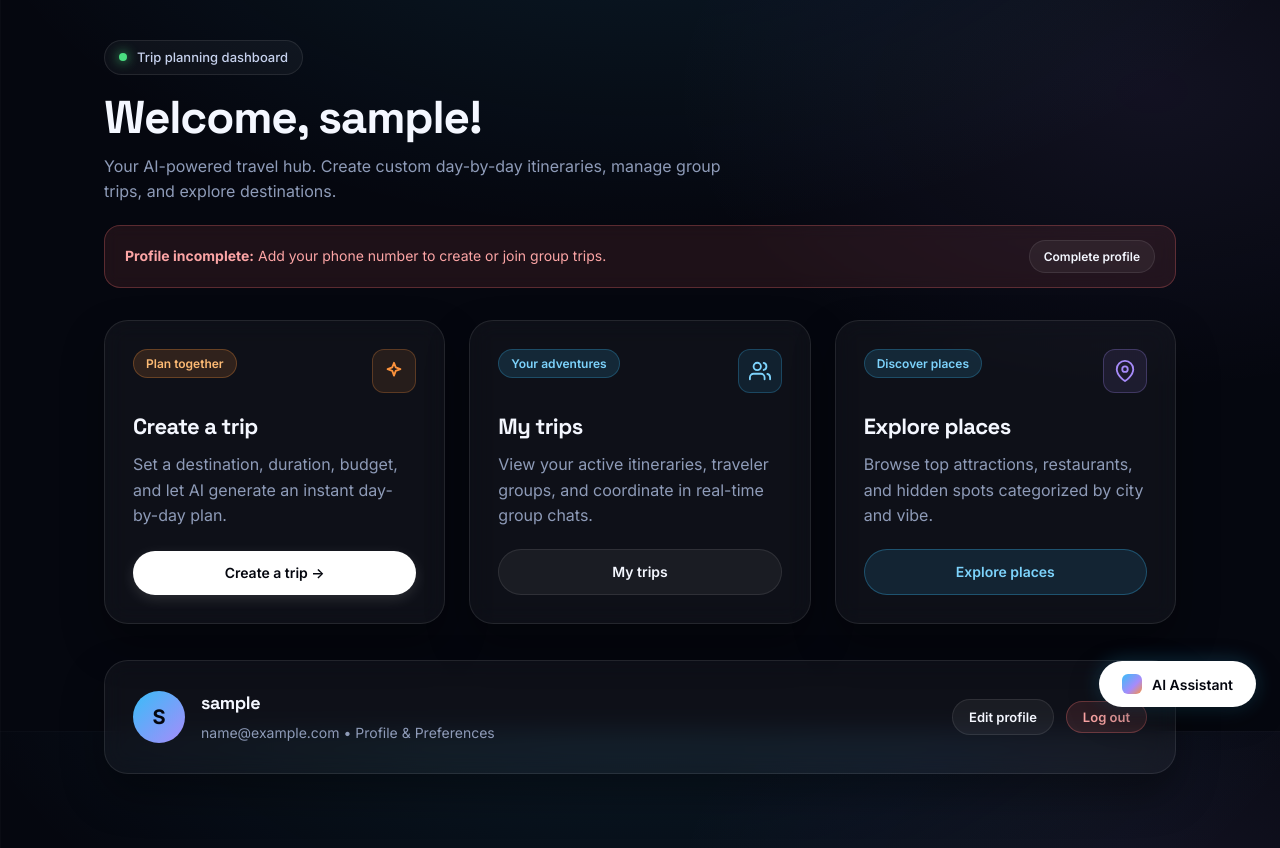
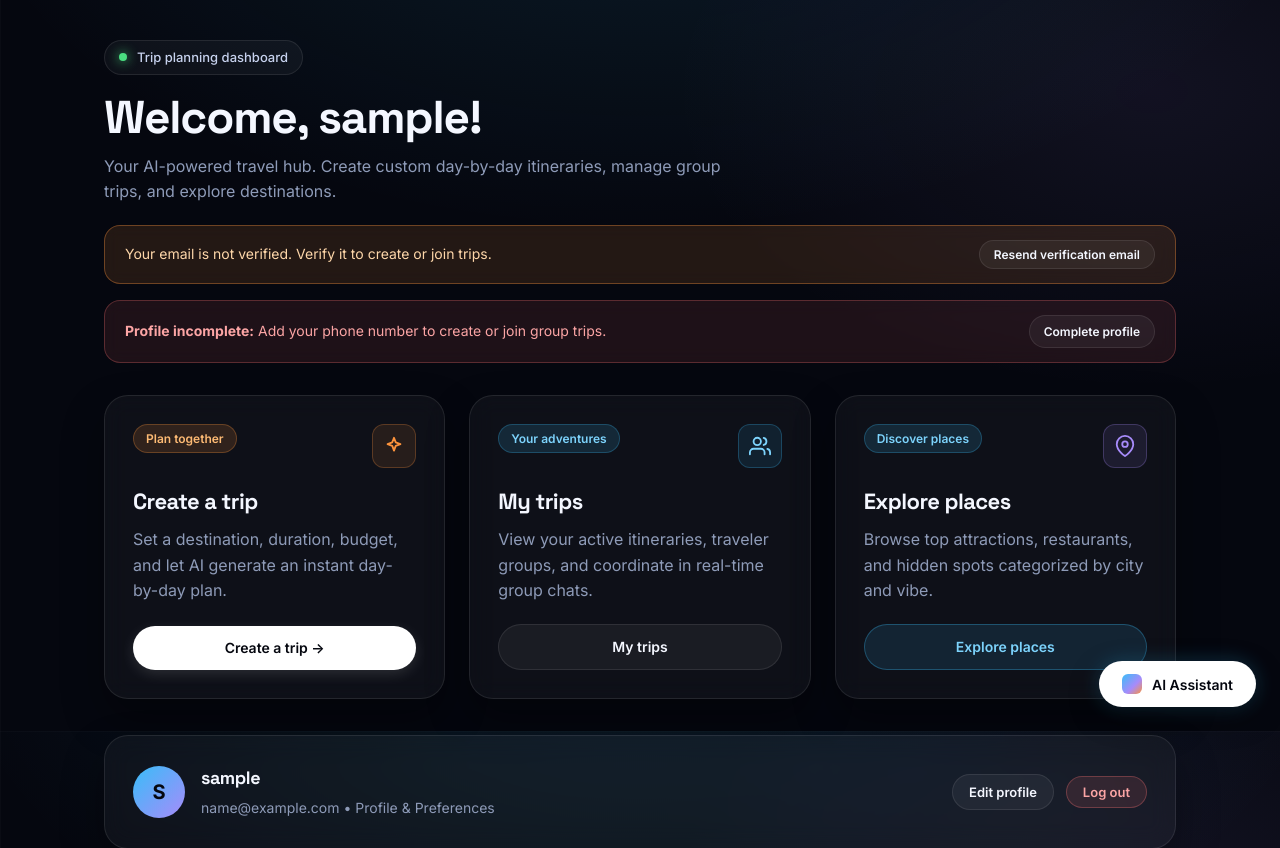
Before and after one commit to nikhilkumar5976/travelmate-AI, a Django app: page /home/ in a window 1280 px wide. Shown: the part 69-917 px from the top of the page. Run offline with Django 5.2, Linux system fonts and the light colour scheme; the visitor is signed in with stand-in values (Sample User, id 1); data comes from the database, SQL or seed files in the repository.

Commit message:
Add email verification and enforcement across trips and invitations

```diff
--- a/backend/accounts/models.py
+++ b/backend/accounts/models.py
@@ -8,6 +8,7 @@ class Profile(models.Model):
     )
     phone=models.CharField(max_length=10,blank=True)
     photo=models.ImageField(upload_to='profile_photos/',blank=True)
+    email_verified=models.BooleanField(default=False)
 
 
     def is_complete(self):
--- /dev/null
+++ b/backend/accounts/verification.py
@@ -0,0 +1,64 @@
+from django.conf import settings
+from django.core import signing
+from django.core.mail import send_mail
+from django.urls import reverse
+
+TOKEN_SALT = 'email-verify'
+TOKEN_MAX_AGE = 60 * 60 * 24 * 3  # 3 days in seconds
+
+
+def generate_verification_token(user):
+    """
+    Build a signed URL-safe token containing user ID and current email.
+    """
+    return signing.dumps({'uid': user.pk, 'email': user.email}, salt=TOKEN_SALT)
+
+
+def decode_verification_token(token):
+    """
+    Verify and load token payload. Returns dict on success, None on BadSignature or expiry.
+    """
+    try:
+        return signing.loads(token, salt=TOKEN_SALT, max_age=TOKEN_MAX_AGE)
+    except signing.BadSignature:
+        return None
+
+
+def build_verification_link(request, token):
+    """
+    Build full absolute URL for the verify_email endpoint.
+    If settings.SITE_URL is set, use SITE_URL.rstrip('/') + path,
+    otherwise request.build_absolute_uri(path).
+    """
+    path = reverse('verify_email', kwargs={'token': token})
+    site_url = getattr(settings, 'SITE_URL', '')
+    if site_url:
+        return f"{site_url.rstrip('/')}{path}"
+    if request:
+        return request.build_absolute_uri(path)
+    return path
+
+
+def send_verification_email(request, user):
+    """
+    Generates a verification token, constructs the email body,
+    and dispatches the verification email to the user.
+    """
+    token = generate_verification_token(user)
+    verify_url = build_verification_link(request, token)
+
+    subject = "Verify your TravelMate AI email"
+    body = (
+        f"Hi {user.username},\n\n"
+        f"Please verify your email address for TravelMate AI by clicking the link below:\n\n"
+        f"{verify_url}\n\n"
+        f"If you did not create this account, you can ignore this email."
+    )
+
+    send_mail(
+        subject=subject,
+        message=body,
+        from_email=getattr(settings, 'DEFAULT_FROM_EMAIL', None),
+        recipient_list=[user.email],
+        fail_silently=False,
+    )
--- a/backend/accounts/views.py
+++ b/backend/accounts/views.py
@@ -1,14 +1,20 @@
+import logging
 from django.contrib import messages
 from django.contrib.auth import login
+from django.contrib.auth.decorators import login_required
+from django.contrib.auth.models import User
 from django.contrib.auth.views import PasswordResetView
 from django.core.cache import cache
 from django.http import HttpResponseRedirect
-from django.contrib.auth.decorators import login_required
 from django.shortcuts import render, redirect
 from django.utils.http import url_has_allowed_host_and_scheme
+from django.views.decorators.http import require_POST
 
 from .forms import SignUpForm, EditProfileForm
 from .models import Profile
+from .verification import send_verification_email, decode_verification_token
+
+logger = logging.getLogger(__name__)
 
 
 def get_safe_next(request):
@@ -26,6 +32,14 @@ def signup(request):
         if form.is_valid():
             user = form.save()
             Profile.objects.create(user=user)
+            try:
+                send_verification_email(request, user)
+            except Exception:
+                logger.exception("Failed to send verification email to %s", user.email)
+                messages.warning(
+                    request,
+                    "We could not send the verification email. Use the Resend button on your home page."
+                )
             login(request, user)
             return redirect(get_safe_next(request) or 'home')
     else:
@@ -47,10 +61,95 @@ def edit_profile(request):
         if form.is_valid():
             form.save()
             messages.success(request, 'Profile saved.')
+            if getattr(form, 'email_changed', False):
+                request.user.refresh_from_db()
+                try:
+                    send_verification_email(request, request.user)
+                    messages.info(request, "We sent a verification link to your new email.")
+                except Exception:
+                    logger.exception("Failed to send verification email to %s", request.user.email)
+                    messages.warning(
+                        request,
+                        "We could not send the verification email. Use the Resend button on your home page."
+                    )
             return redirect(get_safe_next(request) or 'edit_profile')
     else:
         form = EditProfileForm(instance=profile)
     return render(request, 'accounts/edit_profile.html', {'form': form, 'profile': profile})
+
+
+def verify_email(request, token):
+    data = decode_verification_token(token)
+    if not data or not isinstance(data, dict):
+        messages.error(
+            request,
+            "This verification link is invalid or has expired. Log in and use the Resend button."
+        )
+        return redirect('login')
+
+    uid = data.get('uid')
+    token_email = (data.get('email') or '').strip().lower()
+
+    if not uid or not token_email:
+        messages.error(
+            request,
+            "This verification link is invalid or has expired. Log in and use the Resend button."
+        )
+        return redirect('login')
+
+    try:
+        user = User.objects.get(pk=uid)
+    except User.DoesNotExist:
+        messages.error(
+            request,
+            "This verification link is invalid or has expired. Log in and use the Resend button."
+        )
+        return redirect('login')
+
+    user_email = (user.email or '').strip().lower()
+    if user_email != token_email:
+        messages.error(
+            request,
+            "This verification link is invalid or has expired. Log in and use the Resend button."
+        )
+        return redirect('login')
+
+    profile, _ = Profile.objects.get_or_create(user=user)
+    profile.email_verified = True
+    profile.save(update_fields=['email_verified'])
+
+    messages.success(request, "Your email is verified.")
+    if request.user.is_authenticated:
+        return redirect('home')
+    return redirect('login')
+
+
+@login_required
+@require_POST
+def resend_verification(request):
+    profile, _ = Profile.objects.get_or_create(user=request.user)
+    if profile.email_verified:
+        messages.info(request, "Your email is already verified.")
+        return redirect('home')
+
+    key = f'verify-resend-count:{request.user.id}'
+    cache.add(key, 0, timeout=3600)
+    count = cache.incr(key)
+    if count > 3:
+        messages.error(request, "Too many requests. Please try again later.")
+        return redirect('home')
+
+    try:
+        send_verification_email(request, request.user)
+        messages.success(request, f"Verification email sent to {request.user.email}.")
+    except Exception:
+        logger.exception("Failed to send verification email to %s", request.user.email)
+        messages.warning(
+            request,
+            "We could not send the verification email. Use the Resend button on your home page."
+        )
+
+    return redirect('home')
 
 def landing(request):
     if request.user.is_authenticated:
--- a/backend/backend/settings.py
+++ b/backend/backend/settings.py
@@ -131,7 +131,6 @@ AUTH_PASSWORD_VALIDATORS = [
 PASSWORD_RESET_TIMEOUT = 3600
 
 
-
 # ---------------------------------------------------------------------------
 # Language and time
 # ---------------------------------------------------------------------------
--- a/backend/backend/urls.py
+++ b/backend/backend/urls.py
@@ -32,6 +32,8 @@ urlpatterns = [
     path('reset/done/', auth_views.PasswordResetCompleteView.as_view(
         template_name='accounts/password_reset_complete.html',
     ), name='password_reset_complete'),
+    path('verify-email/<str:token>/', account_views.verify_email, name='verify_email'),
+    path('resend-verification/', account_views.resend_verification, name='resend_verification'),
     path('profile/edit/', account_views.edit_profile, name='edit_profile'),
     path('trips/', include('trips.urls')),
     path('chat/', include('chat.urls')),
--- a/backend/templates/home.html
+++ b/backend/templates/home.html
@@ -11,6 +11,18 @@
   <p style="font-size: 16px; max-width: 620px; margin-bottom: 20px;">
     Your AI-powered travel hub. Create custom day-by-day itineraries, manage group trips, and explore destinations.
   </p>
+
+  {% if not profile.email_verified %}
+    <div class="alert alert-error" style="display: flex; align-items: center; justify-content: space-between; flex-wrap: wrap; gap: 12px; margin-bottom: 16px; background: rgba(251, 146, 60, 0.12); border-color: rgba(251, 146, 60, 0.35); color: #fed7aa;">
+      <p style="margin: 0; color: inherit; font-size: 14px;">
+        Your email is not verified. Verify it to create or join trips.
+      </p>
+      <form method="post" action="{% url 'resend_verification' %}" style="margin: 0;">
+        {% csrf_token %}
+        <button type="submit" class="btn btn-small btn-secondary" style="font-size: 12px; padding: 6px 14px;">Resend verification email</button>
+      </form>
+    </div>
+  {% endif %}
 
   {% if profile.is_complete %}
     <div class="alert alert-success" style="display: inline-flex; align-items: center; gap: 8px; padding: 10px 18px; border-radius: 999px;">
```
Also changed, not shown: backend/accounts/admin.py (+6 -2 lines), backend/accounts/forms.py (+10 -0 lines), backend/trips/views.py (+21 -1 lines), backend/accounts/migrations/0002_profile_email_verified.py (added).
